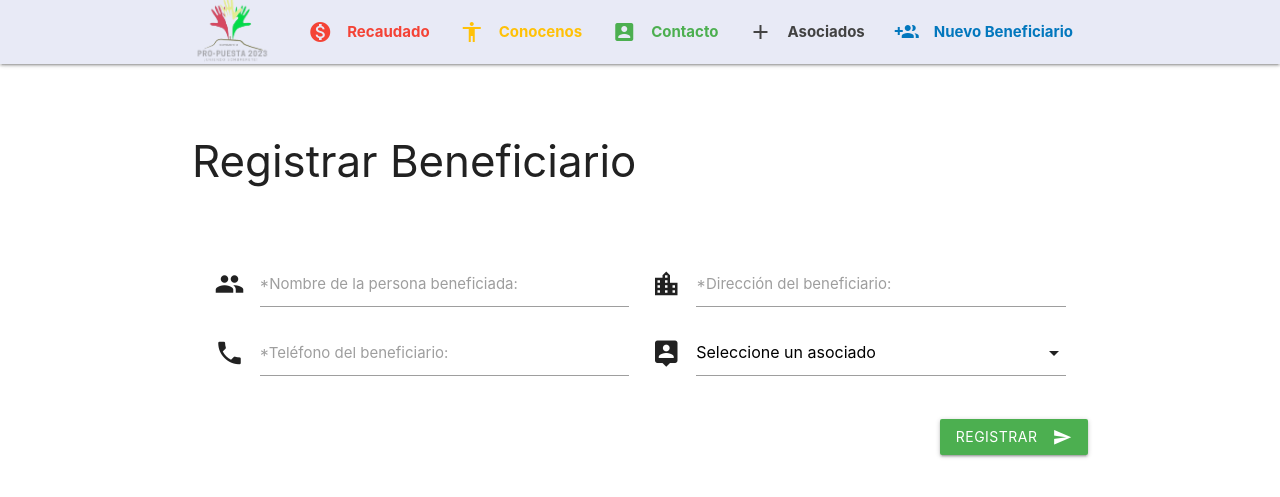
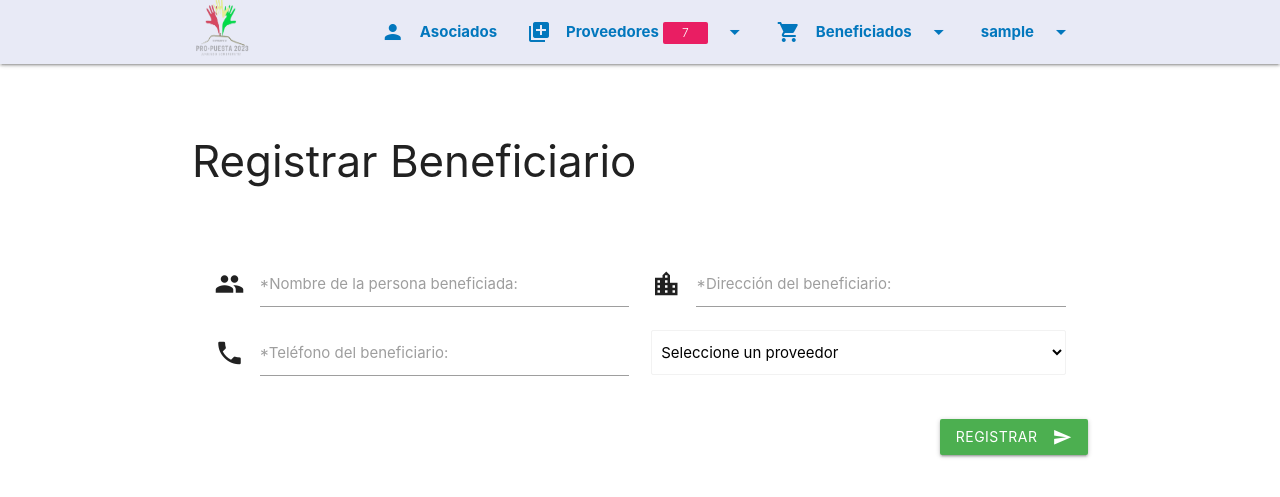
Before and after one commit to SIC-Sistema/Pro-puesta2023, a PHP site: page /views/new_beneficiario.php in a window 1280 px wide. Shown: the top 497 px of the page. Run offline with PHP 8.4, Linux system fonts and the light colour scheme; the visitor is signed in with stand-in values (Sample User, id 1); data that the repository does not hold is empty.

Commit message:
beneficiados

```diff
--- a/views/fredyNav.php
+++ b/views/fredyNav.php
@@ -29,34 +29,34 @@ $Hoy = date('Y-m-d');
 				<i class="material-icons">menu</i>
 			</a>
 			<ul class="right hide-on-med-and-down">
-				<li><a class='indigo-text' href="asociados.php"><i class="material-icons left">person</i><b>Asociados</b></a></li>
+				<li><a class='light-blue-text text-darken-3' href="asociados.php"><i class="material-icons left">person</i><b>Asociados</b></a></li>
 
-				<li><a class='dropdown-button indigo-text' data-target='dropdown2'><i class="material-icons left">library_add</i><b>Proveedores</b><span class=" new badge pink" data-badge-caption="">7</span><i class="material-icons right">arrow_drop_down</i></a></li>
+				<li><a class='dropdown-button light-blue-text text-darken-3' data-target='dropdown2'><i class="material-icons left">library_add</i><b>Proveedores</b><span class=" new badge pink" data-badge-caption="">7</span><i class="material-icons right">arrow_drop_down</i></a></li>
 				<ul id='dropdown2' class='dropdown-content'>
-					<li><a href = "almacenes_punto_venta.php" class="indigo-text"><i class="material-icons">assignment_turned_in</i>Almacenes</a></li>
+					<li><a href = "almacenes_punto_venta.php" class="light-blue-text text-darken-3"><i class="material-icons">assignment_turned_in</i>Almacenes</a></li>
  				</ul>
- 				<li><a class='dropdown-button indigo-text' data-target='dropdown5'><i class="material-icons left">local_grocery_store</i><b>Beneficiados</b> <i class="material-icons right">arrow_drop_down</i></a></li>
+ 				<li><a class='dropdown-button light-blue-text text-darken-3' data-target='dropdown5'><i class="material-icons left">local_grocery_store</i><b>Beneficiados</b> <i class="material-icons right">arrow_drop_down</i></a></li>
 				<ul id='dropdown5' class='dropdown-content'>
-					<li><a onclick = 'nueva_venta()' class="indigo-text"><i class="material-icons">monetization_on</i>Nueva Venta</a></li>
+					<li><a class='dropdown-button light-blue-text text-darken-3' href="new_beneficiario.php"><i class="material-icons left">group_add</i><b>Nuevo Beneficiario</b> </a></li>
 				</ul>
- 				<li><a class='dropdown-button indigo-text' data-target='dropdown4'><b><?php echo $_SESSION['user_name'];?> </b><i class="material-icons right">arrow_drop_down</i></a></li>
+ 				<li><a class='dropdown-button light-blue-text text-darken-3' data-target='dropdown4'><b><?php echo $_SESSION['user_name'];?> </b><i class="material-icons right">arrow_drop_down</i></a></li>
 				<ul id='dropdown4' class='dropdown-content'>
-				    <li><a href="../../SIC5.0" class="indigo-text"><i class="material-icons">laptop_mac</i>Sistema SIC5.0 </a></li>
-				    <li><a href="../php/cerrar_sesion.php" class="indigo-text"><i class="material-icons">exit_to_app</i>Cerrar Sesión</a></li>
+				    <li><a href="../../SIC5.0" class="light-blue-text text-darken-3"><i class="material-icons">laptop_mac</i>Sistema SIC5.0 </a></li>
+				    <li><a href="../php/cerrar_sesion.php" class="light-blue-text text-darken-3"><i class="material-icons">exit_to_app</i>Cerrar Sesión</a></li>
  				 </ul>
 			</ul>
 			<ul class="right hide-on-large-only hide-on-small-only">
-				<li><a class='dropdown-button indigo-text' data-target='dropdown10'><b><?php echo $_SESSION['user_name'];?> </b><i class="material-icons right">arrow_drop_down</i></a></li>
+				<li><a class='dropdown-button light-blue-text text-darken-3' data-target='dropdown10'><b><?php echo $_SESSION['user_name'];?> </b><i class="material-icons right">arrow_drop_down</i></a></li>
 				<ul id='dropdown10' class='dropdown-content'>
-					<li><a href="../../SIC5.0" class="indigo-text"><i class="material-icons">laptop_mac</i>Sistema SIC5.0 </a></li>
-				    <li><a href="../php/cerrar_sesion.php" class="indigo-text"><i class="material-icons">exit_to_app</i>Cerrar Sesión</a></li>
+					<li><a href="../../SIC5.0" class="light-blue-text text-darken-3"><i class="material-icons">laptop_mac</i>Sistema SIC5.0 </a></li>
+				    <li><a href="../php/cerrar_sesion.php" class="light-blue-text text-darken-3"><i class="material-icons">exit_to_app</i>Cerrar Sesión</a></li>
  				 </ul>
 			</ul>
 			<ul class="right hide-on-med-and-up">
-		        <li><a class='dropdown-button indigo-text' data-target='dropdown8'><i class="material-icons left">account_circle</i><b>></b></a></li>
+		        <li><a class='dropdown-button light-blue-text text-darken-3' data-target='dropdown8'><i class="material-icons left">account_circle</i><b>></b></a></li>
 				<ul id='dropdown8' class='dropdown-content'>
-					<li><a href="../../SIC5.0" class="indigo-text"><i class="material-icons">laptop_mac</i>Sistema SIC5.0 </a></li>
-				   <li><a href="../php/cerrar_sesion.php" class="indigo-text"><i class="material-icons">exit_to_app</i>Cerrar Sesión</a></li>
+					<li><a href="../../SIC5.0" class="light-blue-text text-darken-3"><i class="material-icons">laptop_mac</i>Sistema SIC5.0 </a></li>
+				   <li><a href="../php/cerrar_sesion.php" class="light-blue-text text-darken-3"><i class="material-icons">exit_to_app</i>Cerrar Sesión</a></li>
  				</ul>
 		    </ul>
 		</div>
@@ -101,7 +101,7 @@ $Hoy = date('Y-m-d');
 		      		<div class="collapsible-body  indigo lighten-5">
 		      			<span>
 		      			  <ul>
-							<li><a onclick = 'nueva_venta()'><i class="material-icons">monetization_on</i>Nueva Venta</a></li>
+							<li><a class='dropdown-button' href="new_beneficiario.php"><i class="material-icons left">group_add</i><b>Nuevo Beneficiario</b> </a></li>
 					      </ul>
 					    </span>
 		      		</div>
--- a/views/new_beneficiario.php
+++ b/views/new_beneficiario.php
@@ -1,9 +1,9 @@
 <html>
     <head>
-        <title> SIC | Nuevo Beneficiario </title>
+        <title>Pro-puesta2023 | Nuevo Beneficiario </title>
         <?php
             //INCLUIMOS EL ARCHIVO QUE CONTIENE LA BARRA DE NAVEGACION TAMBIEN TIENE (scripts, conexion, modals)
-            include('nav.php');
+            include('fredyNav.php');
         ?>
         <script>
             //FUNCION QUE HACE LA INSERCION DEL ASOCIADO
@@ -81,22 +81,21 @@
                         </div>
                         <!-- CAJA DE SELECCION DE ASOCIADOS -->
                         <div class="input-field">
-                            <i class="material-icons prefix">person_pin</i>
-                            <select id="asociado" name="asociado" class="validate">
+                            <select id="proveedor" name="proveedor" class="browser-default">
                                 <!--OPTION PARA QUE LA SELECCION QUEDE POR DEFECTO VACIA-->
-                                <option value="0" select>Seleccione un asociado</option>
+                                <option value="0" select>Seleccione un proveedor</option>
                                 <?php
                                 // REALIZAMOS LA CONSULTA A LA BASE DE DATOS MYSQL Y GUARDAMOS EN FORMARTO ARRAY EN UNA VARIABLE $consulta
-                                $consulta = mysqli_query($conn,"SELECT * FROM asociados");
+                                $consulta = mysqli_query($conn,"SELECT * FROM proveedores");
                                 //VERIFICAMOS QUE LA VARIABLE SI CONTENGA INFORMACION
                                 if (mysqli_num_rows($consulta) == 0) {
-                                    echo '<script>M.toast({html:"No se encontraron asociados.", classes: "rounded"})</script>';
+                                    echo '<script>M.toast({html:"No se encontraron proveedores.", classes: "rounded"})</script>';
                                 }else{
                                     //RECORREMOS UNO A UNO LOS ARTICULOS CON EL WHILE
-                                    while($asociados = mysqli_fetch_array($consulta)) {
+                                    while($proveedor = mysqli_fetch_array($consulta)) {
                                     //Output
                                         ?>
-                                        <option value="<?php echo $asociados['id'];?>"><?php echo $asociados['nombre'];// MOSTRAMOS LA INFORMACION HTML?></option>-->
+                                        <option value="<?php echo $proveedor['id'];?>"><?php echo $proveedor['nombre'];// MOSTRAMOS LA INFORMACION HTML?></option>-->
                                         <?php
                                     }//FIN while
                                 }//FIN else
```
